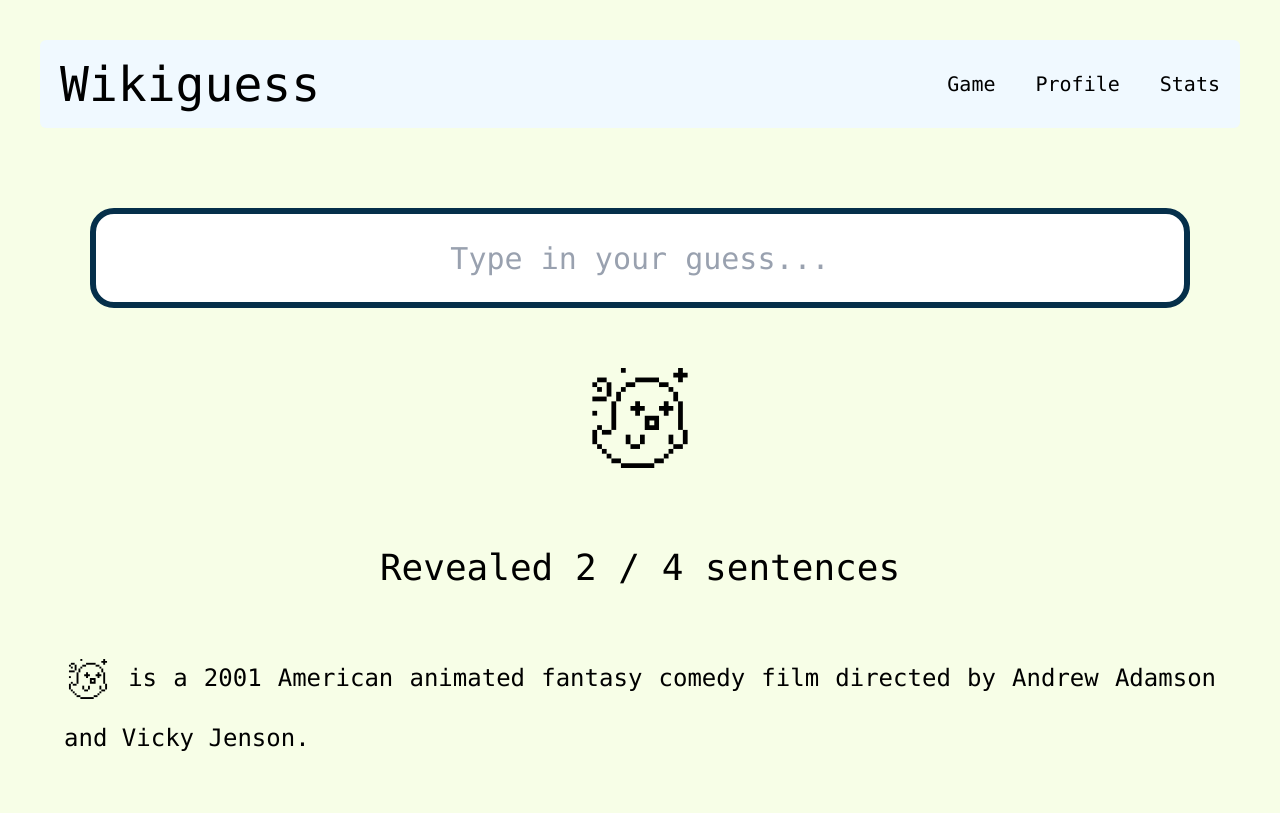
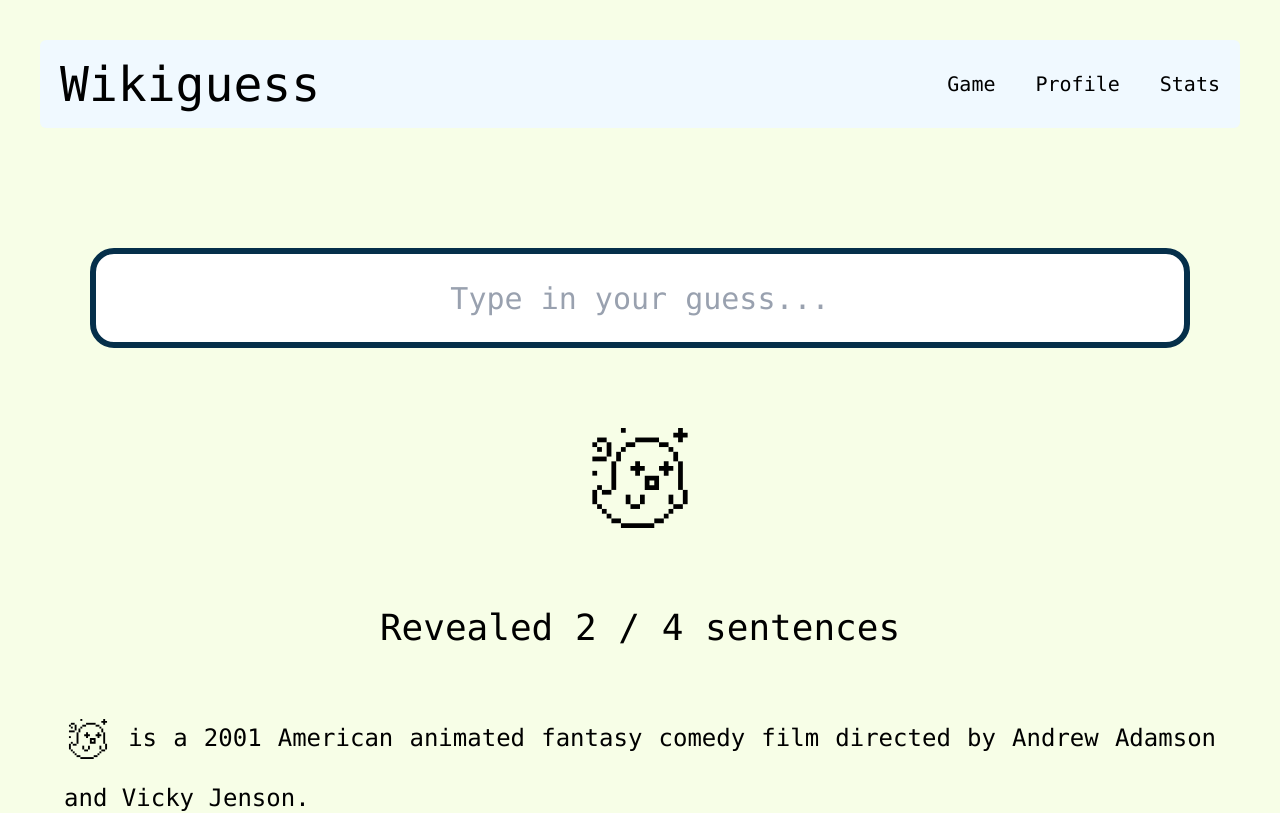
Before and after one commit to zium1337/wikiguess, a React (Vite) app in the folder frontend/: page / in a window 1280 px wide. Shown: the top 813 px of the page. Built offline with nearby package versions, Linux system fonts and the light colour scheme.

Commit message:
Some styling updates

```diff
--- a/frontend/src/components/GameComponents/Article.tsx
+++ b/frontend/src/components/GameComponents/Article.tsx
@@ -29,7 +29,7 @@ function Article({ gameState }: ArticleProps) {
   };
 
   return (
-    <div className="flex flex-col items-center">
+    <div className="flex flex-col items-center mt-10">
       {gameState.gameStatus === "IN_PROGRESS" && (
         <div className="flex mb-20 text-8xl">
           <CensorIcon className="w-25 h-25 inline-block" />
--- a/frontend/src/components/InputField.tsx
+++ b/frontend/src/components/InputField.tsx
@@ -16,7 +16,7 @@ function InputField({
   return (
     <input
       style={{ width: width, height: height }}
-      className="bg-white text-3xl placeholder-gray-400 text-sky-950 p-5 rounded-3xl border-6 border-sky-950 text-center mb-15 hover:cursor-pointer hover:border-sky-900"
+      className="bg-white text-3xl placeholder-gray-400 text-sky-950 p-5 rounded-3xl border-6 border-sky-950 text-center m-10 hover:cursor-pointer hover:border-sky-900"
       placeholder={placeholderText}
       value={userInput}
       onChange={(e) => setUserInput(e.target.value)}
```
